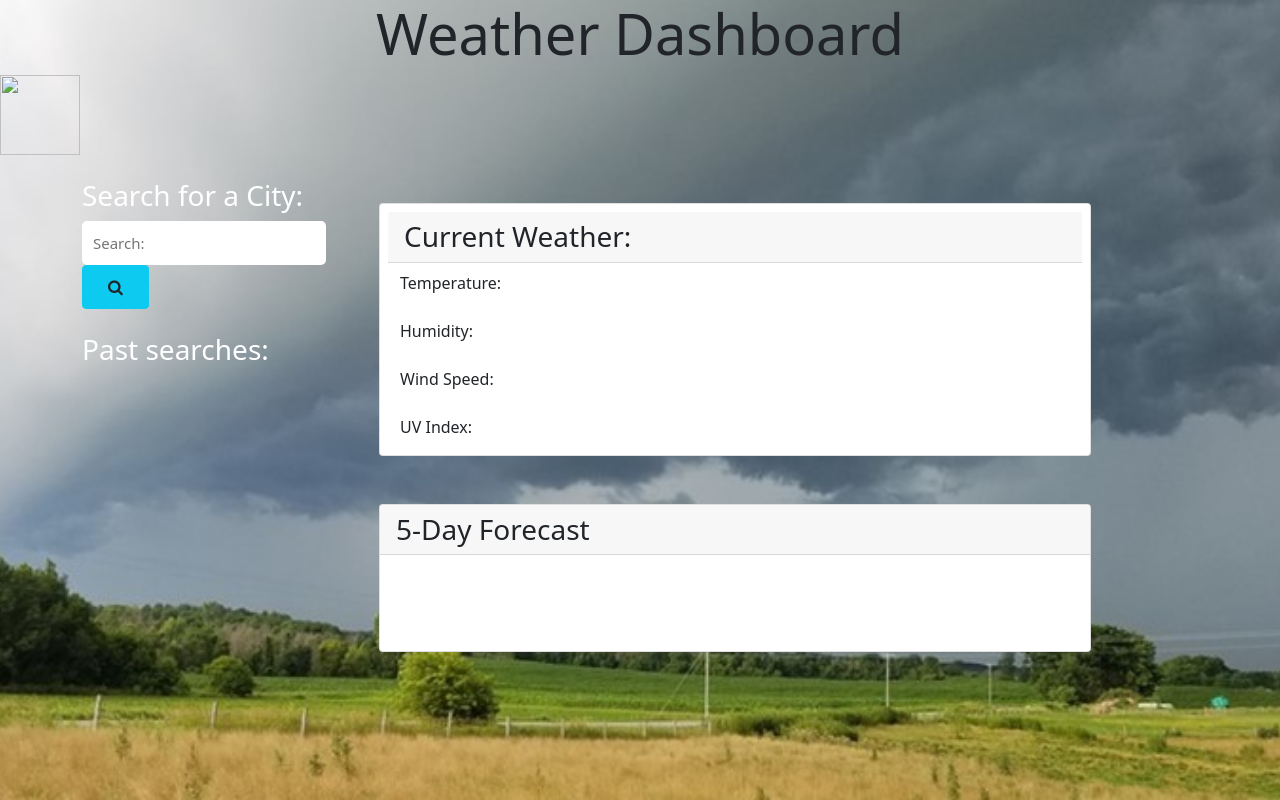
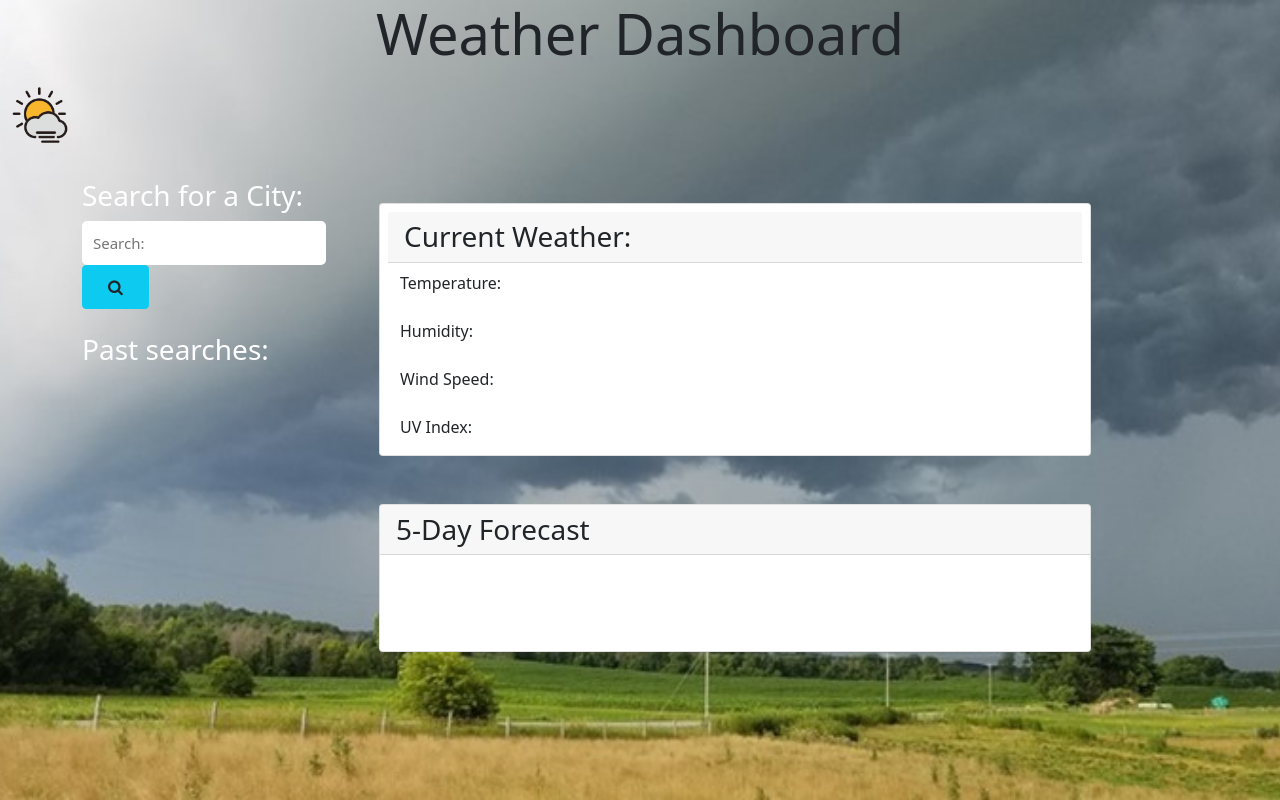
Before and after one commit to Eskodad/weather-dashboard, a plain HTML site: page index.html in a window 1280 px wide. Drawn offline with nearby package versions, Linux system fonts and the light colour scheme; files that its build step writes are made by us from their sources; files whose address does not match are found by name.

Commit message:
Update index.html

```diff
--- a/index.html
+++ b/index.html
@@ -8,14 +8,14 @@
   <link href="https://cdn.jsdelivr.net/npm/bootstrap@5.0.0-beta2/dist/css/bootstrap.min.css" rel="stylesheet"
     integrity="sha384-BmbxuPwQa2lc/FVzBcNJ7UAyJxM6wuqIj61tLrc4wSX0szH/Ev+nYRRuWlolflfl" crossorigin="anonymous">
   <link rel="stylesheet" href="https://maxcdn.bootstrapcdn.com/font-awesome/4.6.3/css/font-awesome.min.css">
-  <link rel="stylesheet" type="text/css" href="./assets/css/style.css">
+  <link rel="stylesheet" type="text/css" href="./style.css">
   <title>Weather Dashboard</title>
 </head>
 
 <body>
   <class="navbar bg-primary bg-gradient text-white d-flex justify-content-center>
     <h1 class="text-center display-4">Weather Dashboard</h1><img
-      src="assets/images/fog+foggy+weather+icon-1320196634851598977.png" style="height: 5rem; width: 5rem;">
+      src="assets/images/foggy-weather-icon.png" style="height: 5rem; width: 5rem;">
   </header>
 <!-- Main container for page -->
   <div class="container">
@@ -68,5 +68,5 @@
     integrity="sha512-qTXRIMyZIFb8iQcfjXWCO8+M5Tbc38Qi5WzdPOYZHIlZpzBHG3L3by84BBBOiRGiEb7KKtAOAs5qYdUiZiQNNQ=="
     crossorigin="anonymous"></script>
   <script src="https://code.jquery.com/jquery-3.4.1.min.js"></script>
-  <script src="./assets/js/script.js"></script>
+  <script src="./script.js"></script>
 </body>
```
